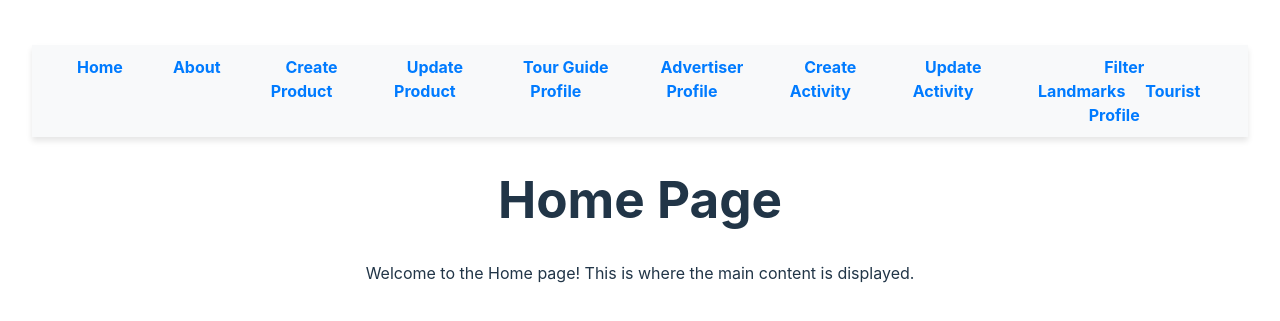
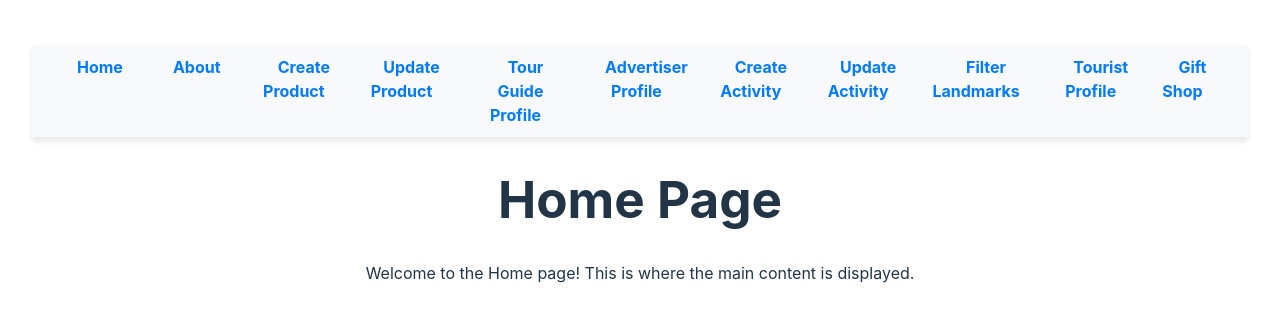
Before and after one commit to ahmedhussein107/Ibn-Battuta, a React (Vite) app in the folder frontend/: page / in a window 1280 px wide. Shown: the part 227-548 px from the top of the page. Built offline with nearby package versions, Linux system fonts and the light colour scheme; no server answers.

Commit message:
add view product page

```diff
--- a/frontend/package.json
+++ b/frontend/package.json
@@ -16,6 +16,7 @@
     "@react-google-maps/api": "^2.19.3",
     "axios": "^1.7.7",
     "react": "^18.3.1",
+    "react-bootstrap": "^2.10.5",
     "react-dom": "^18.3.1",
     "react-icons": "^5.3.0",
     "react-router-dom": "^6.26.2"
--- a/frontend/src/App.jsx
+++ b/frontend/src/App.jsx
@@ -15,6 +15,7 @@ import NavBar from "./components/NavBar";
 import TouristProfilePage from "./pages/Tourist/TouristProfilePage";
 import SignUpPage from "./pages/Tourist/SignUpPage";
 import AllSignUpPage from "./pages/AllSignUpPage";
+import ViewProductsPage from "./pages/Product/ViewProductsPage";
 
 function App() {
     console.log(" i am in app", import.meta.env.VITE_API_URI);
@@ -37,6 +38,7 @@ function App() {
         <Route path="/tourist" element={<TouristProfilePage />} />
         <Route path="/signup" element={<SignUpPage />} />
         <Route path="/allsignup" element={<AllSignUpPage />} />
+        <Route path="/view-products" element={<ViewProductsPage />} />
       </Routes>
     </Router>
   );
--- a/frontend/src/components/NavBar.jsx
+++ b/frontend/src/components/NavBar.jsx
@@ -47,15 +47,21 @@ const NavBar = () => {
 					<Link to="/filter-landmarks" style={styles.link}>
 						Filter Landmarks
 					</Link>
+				</li>
+				<li style={styles.li}>
 					<Link to="/tourist" style={styles.link}>
 						Tourist Profile
+					</Link>
+				</li>
+        <li style={styles.li}>
+					<Link to="/view-products" style={styles.link}>
+						Gift Shop
 					</Link>
 				</li>
 			</ul>
 		</nav>
 	);
-}
-
+};
 
 const styles = {
 	nav: {
```
Also changed, not shown: 1 other file (tests, documents, lock files or other folders). Lines whose indentation alone changed are shown as unchanged.
